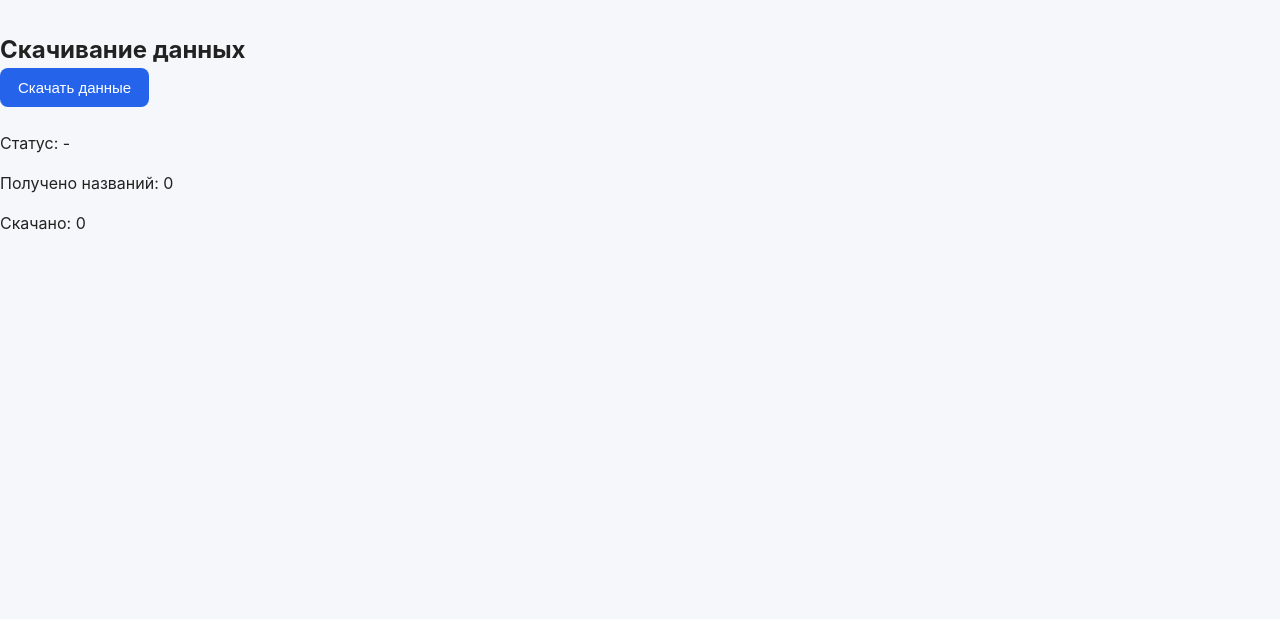
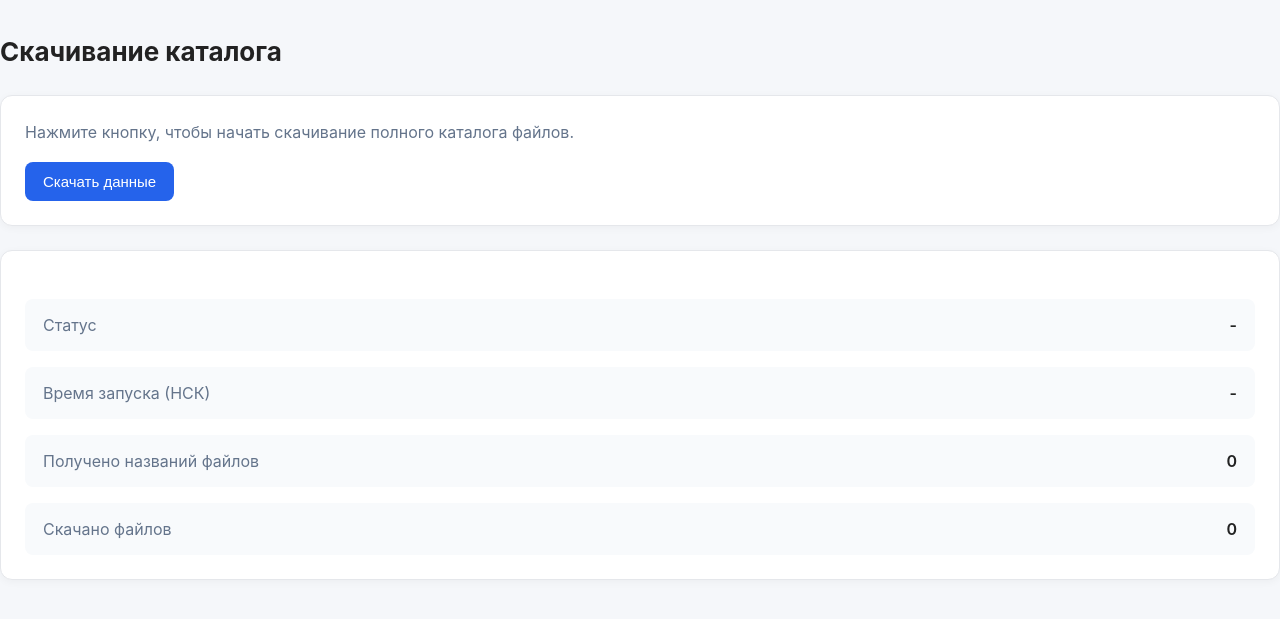
Before and after one commit to MiVaJ/file-analyzer-service, a Python web app: template app/templates/download.html in a window 1280 px wide. Shown: the part 147-766 px from the top of the page. Run offline with Jinja, Linux system fonts and the light colour scheme; the template is opened without the code that fills it, so the values that code supplies are empty.

Commit message:
feat(ui): redesign download page with live progress dashboard

```diff
--- a/app/templates/download.html
+++ b/app/templates/download.html
@@ -1,25 +1,42 @@
-{% extends "base.html" %} {% block title %} Скачивание файлов {% endblock %}
-{%block content %}
+{% extends "base.html" %} {% block title %} Скачивание файлов {% endblock %} {%
+block content %}
 
-<h2>Скачивание данных</h2>
+<h2 class="page-title">Скачивание каталога</h2>
 
-<button id="start-download">Скачать данные</button>
-
-<div class="progress">
-  <p>
-    Статус:
-    <span id="status"> - </span>
+<div class="card">
+  <p class="info-text">
+    Нажмите кнопку, чтобы начать скачивание полного каталога файлов.
   </p>
 
-  <p>
-    Получено названий:
-    <span id="received"> 0 </span>
-  </p>
+  <button id="start-download">Скачать данные</button>
+</div>
 
-  <p>
-    Скачано:
-    <span id="downloaded"> 0 </span>
-  </p>
+<div class="card">
+  <div class="progress">
+    <div class="progress-item">
+      <span class="progress-label"> Статус </span>
+
+      <span id="status" class="progress-value"> - </span>
+    </div>
+
+    <div class="progress-item">
+      <span class="progress-label"> Время запуска (НСК) </span>
+
+      <span id="started-at" class="progress-value"> - </span>
+    </div>
+
+    <div class="progress-item">
+      <span class="progress-label"> Получено названий файлов </span>
+
+      <span id="received" class="progress-value"> 0 </span>
+    </div>
+
+    <div class="progress-item">
+      <span class="progress-label"> Скачано файлов </span>
+
+      <span id="downloaded" class="progress-value"> 0 </span>
+    </div>
+  </div>
 </div>
 
 <script src="{{ url_for('static', path='js/download.js') }}"></script>
```
